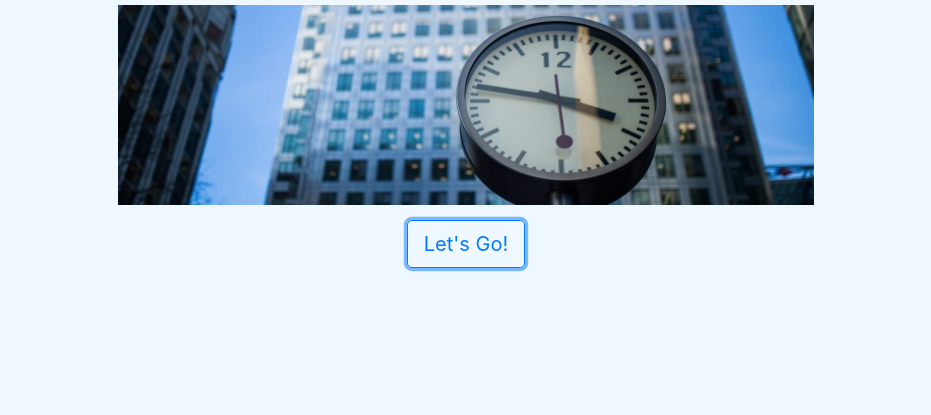
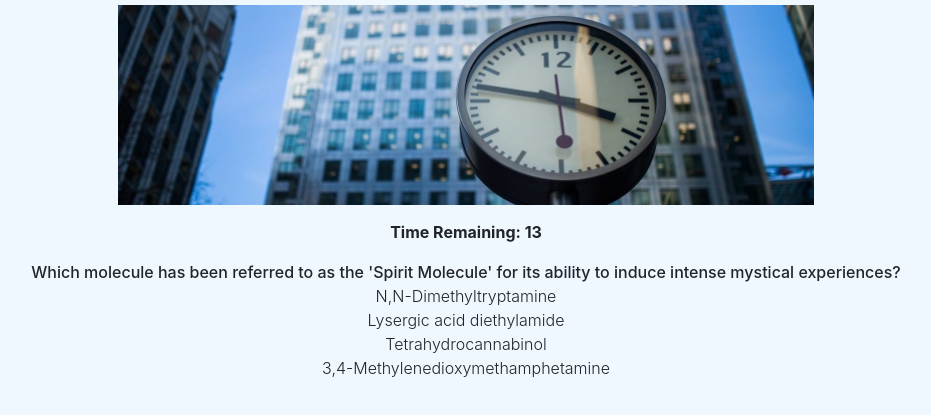
Before and after one commit to haz3141/trivia-game, a plain HTML site: page index.html in a window 1280 px wide. Both pictures are taken after a click on the button "Let's Go!". Shown: the part 51-466 px from the top of the page, without its empty margins (174-1105 px from the left). Drawn offline with nearby package versions, Linux system fonts and the light colour scheme.

Commit message:
question is displayed with working countdown timer

```diff
--- a/assets/javascript/game.js
+++ b/assets/javascript/game.js
@@ -20,6 +20,48 @@ const trivia = [{
     answer: "Woodstock"
 }];
 
+let timeIndex;
+
 let game = {
 
+    currentTrivia: 0,
+    seconds: 15,
+
+    start: () => {
+
+            // Hide Start Button
+            $('#startBtn').toggle();
+
+            // Display Question
+            $('#question').html(trivia[game.currentTrivia].question);
+
+            // Display Choices
+            trivia[0].choices.forEach((choice, index) => {
+                //Build choice div to display
+                let choices = $('<div>');
+                choices.text(choice);
+                choices.attr({"data-index": index});
+                choices.addClass("choice");
+                //Append Choices
+                $('#answers').append(choices);
+            });
+
+            // Start Timer
+            game.timer();
+
+    },
+
+    timer: () => {
+        seconds = 15;
+        $("#timer").html("<p>Time Remaining: " + seconds + "</h3>");
+        //timer spindown
+        timeIndex = setInterval(game.countdown, 1000);
+    },
+
+    countdown: () => {
+        seconds--;
+        $("#timer").html("<p>Time Remaining: " + seconds + "</h3>");
+    }
 }
+
+$('#startBtn').click(() => game.start());
--- a/index.html
+++ b/index.html
@@ -49,6 +49,8 @@
             </div>
         </div>
 
+    <script src="https://cdnjs.cloudflare.com/ajax/libs/jquery/3.2.1/jquery.min.js"></script>
     <script src="assets/javascript/game.js"></script>
+
 </body>
 </html>
```
